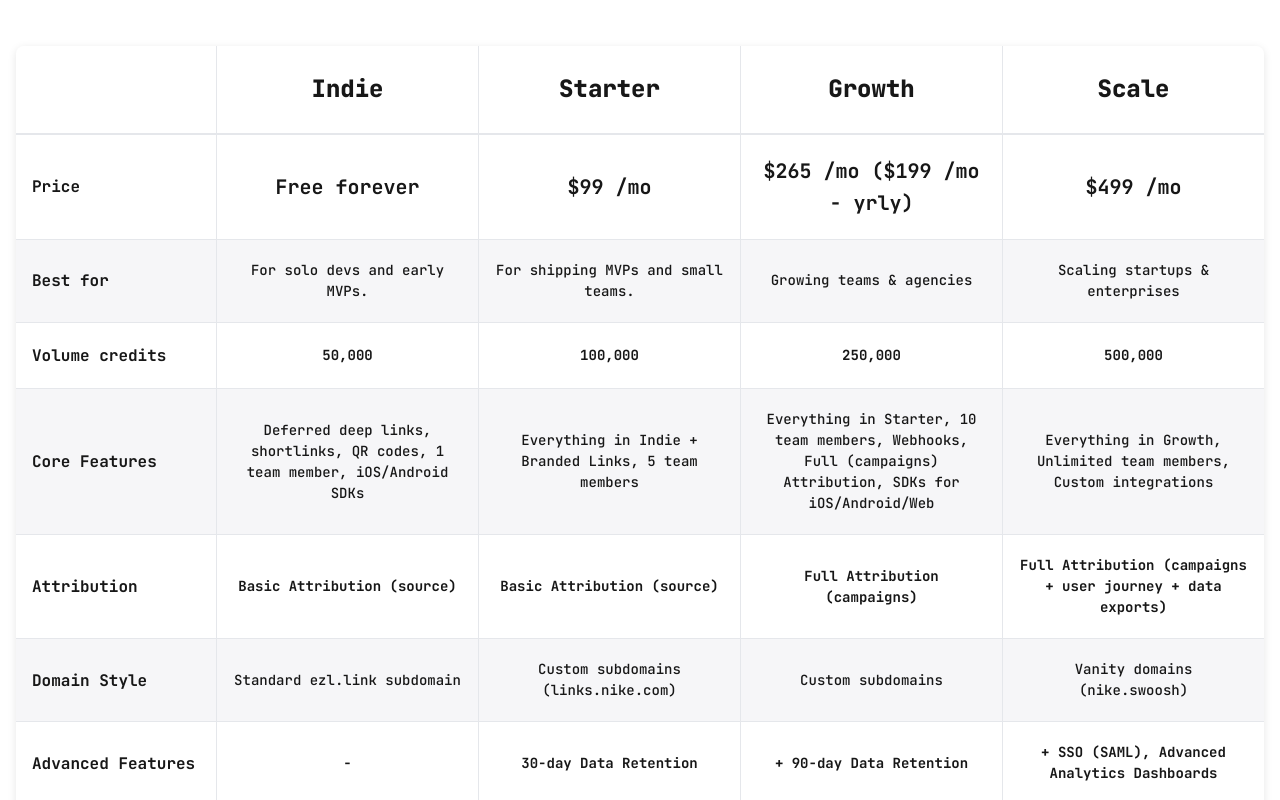
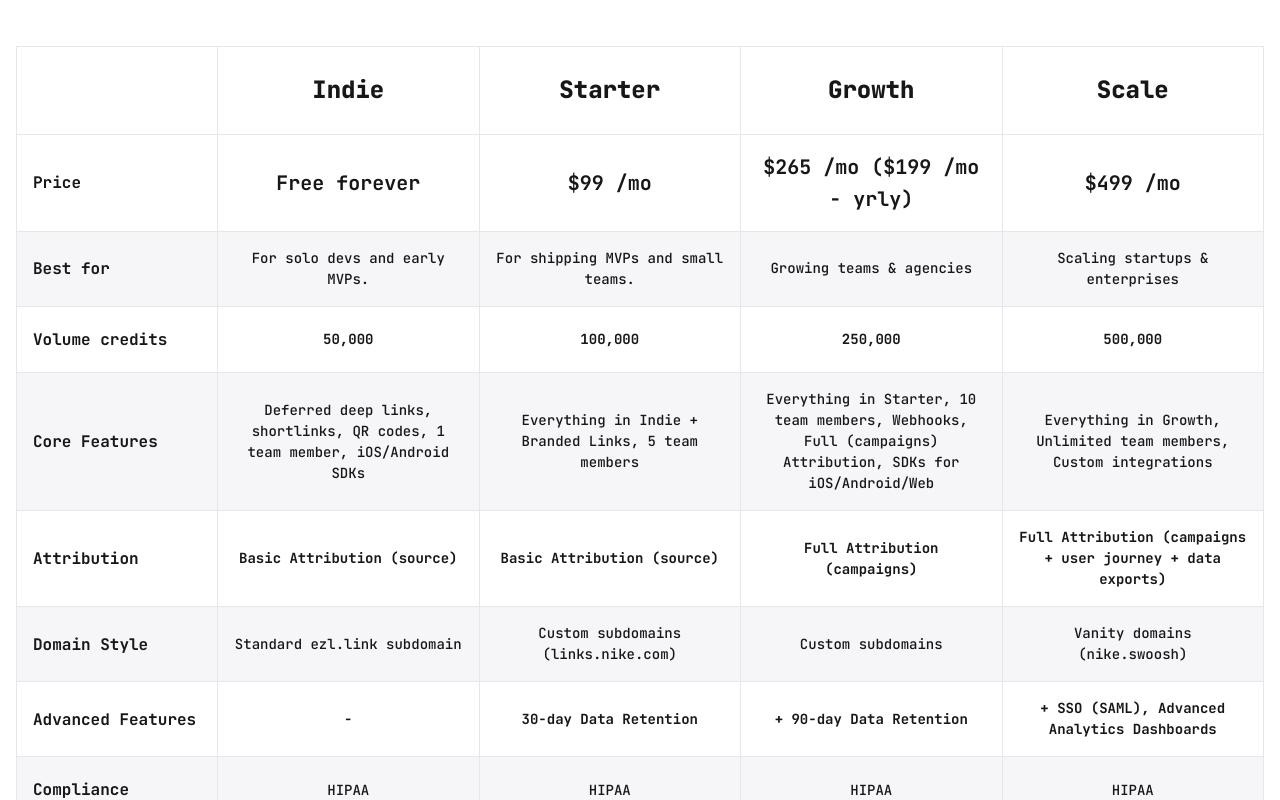
Before and after one commit to GetEZLinks/ezlinks-marketing, a Next.js app: page /pricing in a window 1280 px wide. Shown: the part 280-1080 px from the top of the page. Built offline with nearby package versions, Linux system fonts and the light colour scheme.

Commit message:
Styling fixes to pricing grid.

```diff
--- a/src/components/PricingGrid/PricingGrid.module.scss
+++ b/src/components/PricingGrid/PricingGrid.module.scss
@@ -12,16 +12,17 @@
   flex-direction: column;
   gap: 0;
   // background: #ffffff;
-  border-radius: 8px;
+  // border-radius: 8px;
   overflow: hidden;
-  box-shadow: 0 2px 8px rgba(0, 0, 0, 0.1);
+  // box-shadow: 0 2px 8px rgba(0, 0, 0, 0.1);
+  border: 1px solid #e5e7eb;
 }
 
 .headerRow {
   display: grid;
   grid-template-columns: 200px repeat(4, 1fr);
   // background: #ffffff;
-  border-bottom: 2px solid #e5e7eb;
+  border-bottom: 1px solid #e5e7eb;
 
   @media (max-width: 1024px) {
     grid-template-columns: 150px repeat(4, 1fr);
@@ -113,7 +114,7 @@
 }
 
 .tierCell {
-  padding: 1.25rem 1rem;
+  padding: 1rem;
   display: flex;
   align-items: center;
   justify-content: center;
@@ -147,7 +148,7 @@
   // color: #111827;
 
   @media (max-width: 1024px) {
-    // font-size: 1rem;
+    font-size: 1rem;
   }
 }
 
--- a/src/components/PricingGrid/PricingGrid.tsx
+++ b/src/components/PricingGrid/PricingGrid.tsx
@@ -14,7 +14,7 @@ interface PricingTier {
   advancedFeatures: string;
   domainStyle: string;
   cta: string;
-  security: string;
+  compliance: string;
   costPerLink: string;
 }
 
@@ -29,7 +29,7 @@ const PricingGrid: React.FC = () => {
       domainStyle: 'Standard ezl.link subdomain',
       attribution: 'Basic Attribution (source)',
       advancedFeatures: '-',
-      security: 'HIPAA',
+      compliance: 'HIPAA',
       support: 'Email support',
       costPerLink: '~$1.00',
       cta: 'Start Free',
@@ -43,7 +43,7 @@ const PricingGrid: React.FC = () => {
       domainStyle: 'Custom subdomains (links.nike.com)',
       attribution: 'Basic Attribution (source)',
       advancedFeatures: '30-day Data Retention',
-      security: 'HIPAA',
+      compliance: 'HIPAA',
       support: 'Email support',
       costPerLink: '~$1.00',
       cta: 'Start Free Trial'
@@ -57,7 +57,7 @@ const PricingGrid: React.FC = () => {
       domainStyle: 'Custom subdomains',
       attribution: 'Full Attribution (campaigns)',
       advancedFeatures: '+ 90-day Data Retention',
-      security: 'HIPAA',
+      compliance: 'HIPAA',
       support: 'Priority Email',
       costPerLink: '~$0.40',
       cta: 'Start Free Trial',
@@ -71,7 +71,7 @@ const PricingGrid: React.FC = () => {
       domainStyle: 'Vanity domains (nike.swoosh)',
       attribution: 'Full Attribution (campaigns + user journey + data exports)',
       advancedFeatures: '+ SSO (SAML), Advanced Analytics Dashboards',
-      security: 'HIPAA',
+      compliance: 'HIPAA',
       support: '24/7 Slack Support',
       costPerLink: '~$0.20',
       cta: 'Start Free Trial',
@@ -86,7 +86,7 @@ const PricingGrid: React.FC = () => {
     { label: 'Attribution', key: 'attribution' },
     { label: 'Domain Style', key: 'domainStyle' },
     { label: 'Advanced Features', key: 'advancedFeatures' },
-    { label: 'Security', key: 'security' },
+    { label: 'Compliance', key: 'compliance' },
     { label: 'Support', key: 'support' },
     // { label: 'Cost per 1k Links', key: 'costPerLink' },
     { label: '', key: 'cta' },
```
